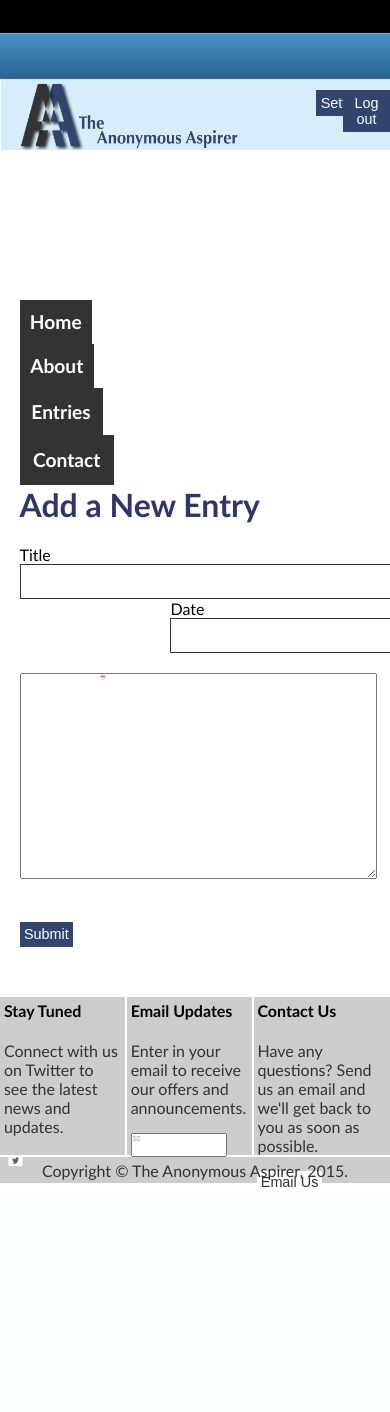
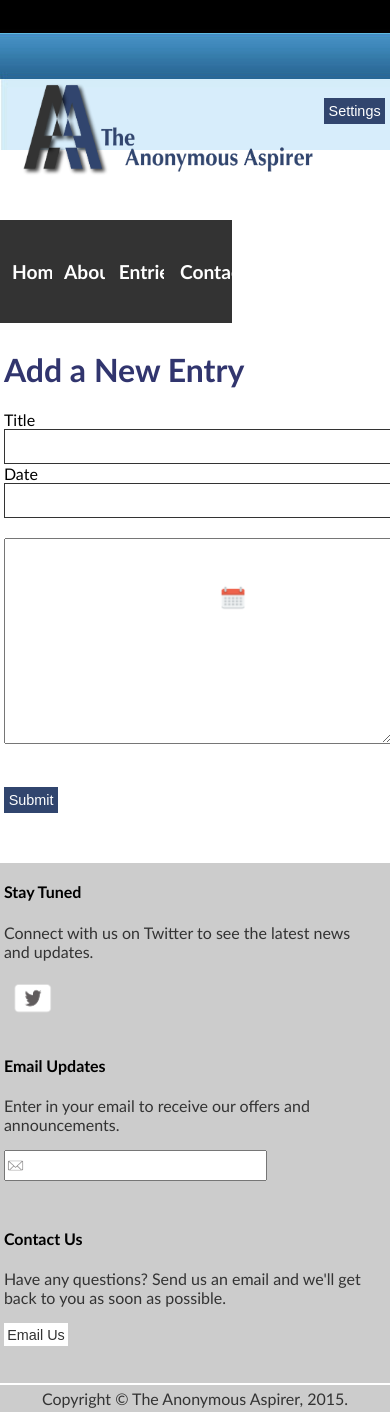
Before and after one commit to allisondsharpe/wfp, a PHP site: page /add_entry.php in a window 390 px wide; the page is wider, and only the part inside the window is pictured. Before the commit the page ends 1187 px from the top of that part, so only its background shows below. Run offline with PHP 8.4, Linux system fonts and the light colour scheme; the visitor is signed in with stand-in values (Sample User, id 1); some libraries are stand-ins or nearby versions.

Commit message:
added files

```diff
--- a/css/footer.css
+++ b/css/footer.css
@@ -38,7 +38,7 @@
   position: absolute;
 }
 
-.border-right {
+.footer-border {
   border-right: 2px solid #fff;
 }
 
@@ -63,3 +63,46 @@
   border-top: 2px solid #ffffff;
   padding: 1%;
 }
+
+/* Responsive Mobile */
+
+@media screen and (max-width: 481px) {
+    section{
+      padding-right: 30%;
+      padding-top: 5%;
+    }
+
+    .footer-border {
+      border-bottom: 2px solid #fff;
+      border-right: none;
+      padding-right: 65%;
+    }
+
+    section p {
+      width: 310%;
+    }
+
+    section:nth-child(1) img{
+      width: 50%;
+    }
+
+    section:nth-child(2) input {
+      width: 60%;
+      padding-top: 1.5%;
+      padding-bottom: 1.5%;
+      padding-right: 1.5%;
+      padding-left: 5%;
+    }
+
+    section:nth-child(2) img {
+      width: 6%;
+      margin-top: 5px;
+    }
+
+   }
+
+/* Responsive Tablet */
+
+@media screen and (min-width: 482px) and (max-width: 1024px) {
+
+  }
--- a/css/header.css
+++ b/css/header.css
@@ -10,7 +10,7 @@
 }
 
 #settings {
-  margin-left: 18%;
+  margin-left: 27.4%;
 }
 
 header button {
@@ -39,19 +39,25 @@
 
 /* Responsive Mobile */
 
-@media screen and (max-width: 480px) {
+@media screen and (max-width: 481px) {
       #logo {
-        width: 60%;
-        margin-bottom: 20px;
+        width: 80%
+      }
+
+      #settings {
+        margin-left: 0;
+        margin-top: 98px;
+      }
+
+      #content {
+        margin-top: 0;
       }
     }
 
 /* Responsive Tablet */
 
-@media screen and (max-width: 1024px) {
-      body {
-        width: 100%;
-        margin: 0;
-        padding: 0;
+@media screen and (min-width: 482px) and (max-width: 1024px) {
+      #settings {
+        margin-left: 31.5%;
       }
     }
--- a/css/main.css
+++ b/css/main.css
@@ -212,28 +212,100 @@
 
 /* Settings */
 
-.settings:nth-child(3) {
+.settings:nth-child(3), .settings:nth-child(4) {
+  border-top: 1px solid #cccccc;
   margin-top: 30px;
-  border-top: 1px solid #cccccc;
 
 }
 
 /* Responsive Mobile */
 
-@media screen and (max-width: 480px) {
+@media screen and (max-width: 481px) {
       body {
         width: 100%;
         margin: 0;
         padding: 0;
       }
+
+      #main_content{
+        margin-top: 70px;
+      }
+
+      #content {
+        margin-left: 1%;
+        margin-right: 1%;
+      }
+
+      .form_input {
+        width: 55%;
+        padding: 1.8%;
+      }
+
+      .personas {
+        width: 50%;
+      }
+
+      #contact_form {
+        clear: left;
+        margin-left: 0;
+      }
+
+      #form_heading1 input {
+        width: 297%;
+      }
+
+      #form_heading2 input {
+        width: 275%;
+      }
+
+      #form_heading2, #form_heading input {
+        margin-left: 0;
+        clear: left;
+      }
+
+      #entry_form img {
+        width: 10%;
+        margin-top: 62px;
+        margin-left: 54%;
+      }
     }
 
 /* Responsive Tablet */
 
-@media screen and (max-width: 1024px) {
+@media screen and (min-width: 482px) and (max-width: 1024px) {
       body {
         width: 100%;
         margin: 0;
         padding: 0;
       }
+
+      #form_heading1 input {
+        width: 350%;
+      }
+
+      #form_heading2 input {
+        width: 263%;
+      }
+
+      #form_heading2, #form_heading input {
+        margin-left: 40%;
+      }
+
+      #entry_form img {
+        width: 3%;
+        margin-left: 24%;
+      }
+
+      #contact_form {
+        clear: left;
+        margin-left: 0;
+      }
+
+      #contact_form input {
+        width: 50%;
+      }
+
+      #contact_form textarea {
+        width: 60%;
+      }
     }
--- a/css/nav.css
+++ b/css/nav.css
@@ -61,29 +61,49 @@
 
  /* Responsive Mobile */
 
- @media screen and (max-width: 480px) {
-      li {
-        float: left;
-        clear: left;
+ @media screen and (max-width: 481px) {
+      nav {
+        margin-top: 70px;
+        margin-bottom: 200px;
+        margin-left: 0;
       }
 
       ul li a {
-        width: 100%;
-        padding: 20%;
+        padding-right: 28%;
+        padding-left: 23%;
+        padding-top: 40px;
+        padding-bottom: 40px;
 
       }
 
       li ul a {
-        padding: 0;
+        padding-right: 110%;
+        padding-left: 5%;
+        padding-top: 40px;
+        padding-bottom: 40px;
       }
     }
 
  /* Responsive Tablet */
 
- @media screen and (max-width: 1024px) {
-       body {
-         width: 100%;
-         margin: 0;
-         padding: 0;
-       }
-     }
+ @media screen and (min-width: 482px) and (max-width: 1024px) {
+   nav {
+     margin-top: 100px;
+     margin-bottom: 230px;
+   }
+
+   ul li a {
+     padding-right: 37.2%;
+     padding-left: 37.3%;
+     padding-top: 40px;
+     padding-bottom: 40px;
+
+   }
+
+   li ul a {
+     padding-right: 110%;
+     padding-left: 5%;
+     padding-top: 40px;
+     padding-bottom: 40px;
+   }
+ }
```
